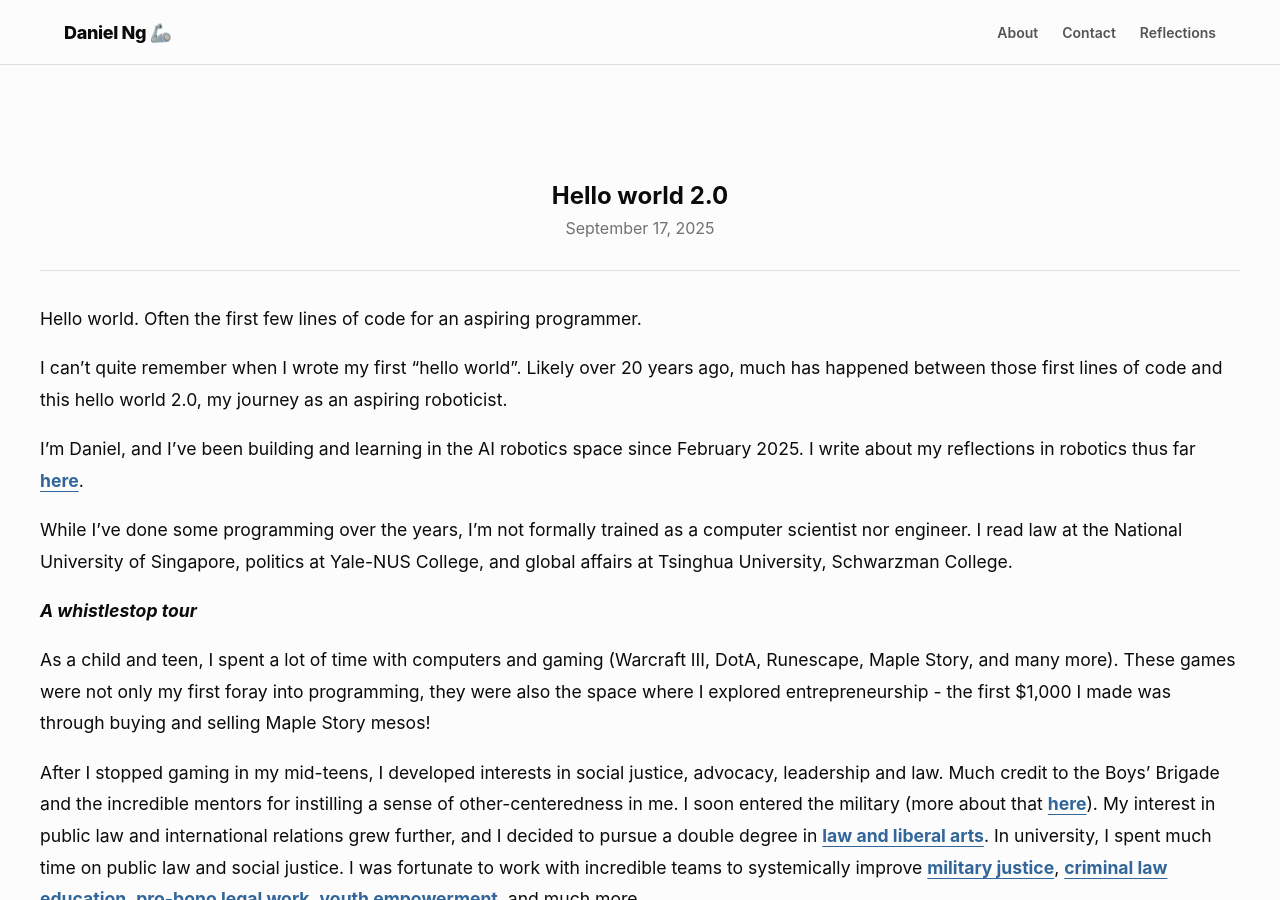
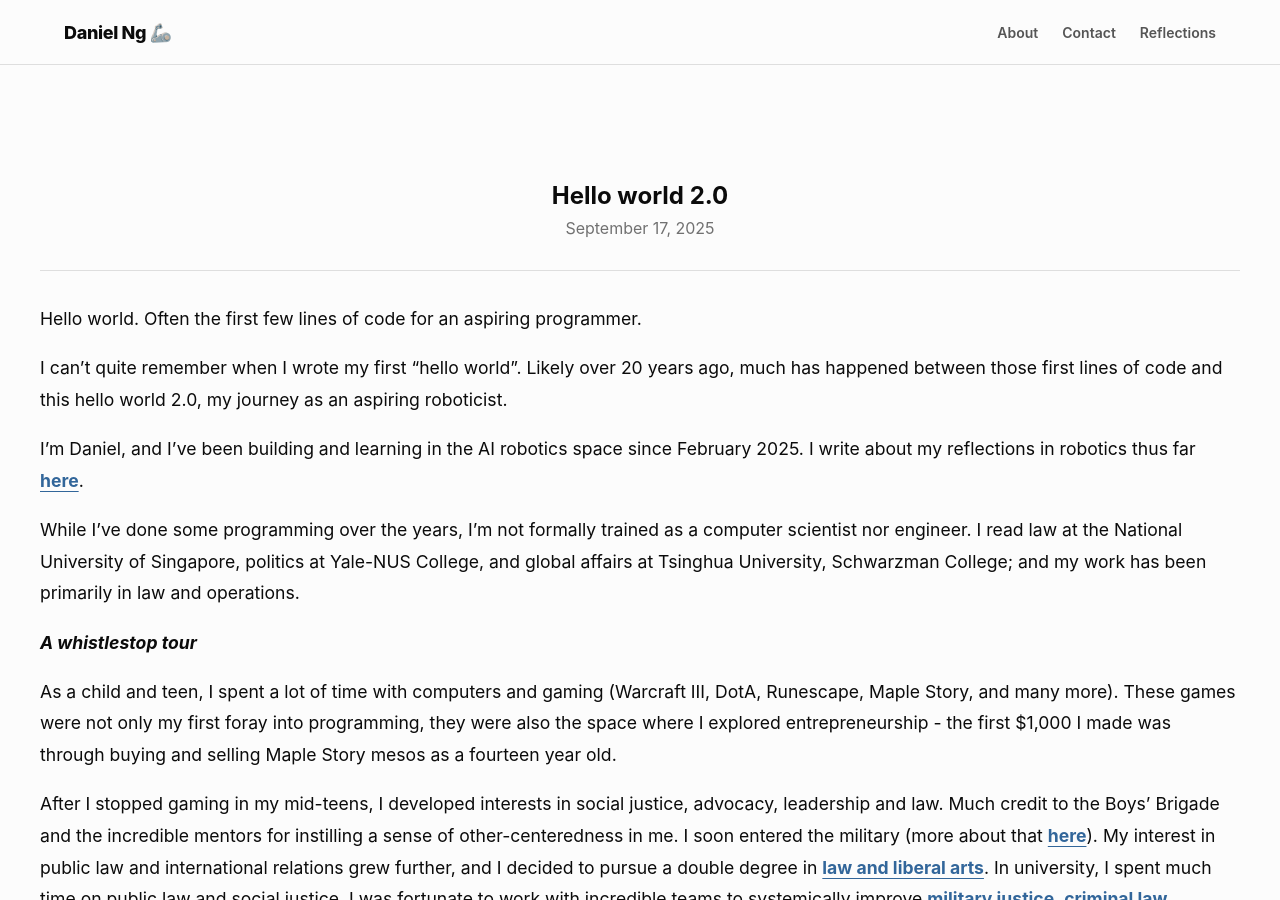
Before and after one commit to dn-mz/website, a Jekyll site: the page built from _posts/2025-09-17-hello-world.md, in a window 1280 px wide and 900 px high. Built offline with Jekyll 4.4.1, drawn with Linux system fonts in a browser that asks for light colours.

Commit message:
updates to first post

```diff
--- a/_posts/2025-09-17-hello-world.md
+++ b/_posts/2025-09-17-hello-world.md
@@ -13,11 +13,11 @@ I can't quite remember when I wrote my first "hello world". Likely over 20 years
 
 I'm Daniel, and I've been building and learning in the AI robotics space since February 2025. I write about my reflections in robotics thus far [here](/blog/why-robotics){: .custom-link}.
 
-While I've done some programming over the years, I'm not formally trained as a computer scientist nor engineer. I read law at the National University of Singapore, politics at Yale-NUS College, and global affairs at Tsinghua University, Schwarzman College.
+While I've done some programming over the years, I'm not formally trained as a computer scientist nor engineer. I read law at the National University of Singapore, politics at Yale-NUS College, and global affairs at Tsinghua University, Schwarzman College; and my work has been primarily in law and operations.
 
 __*A whistlestop tour*__
 
-As a child and teen, I spent a lot of time with computers and gaming (Warcraft III, DotA, Runescape, Maple Story, and many more). These games were not only my first foray into programming, they were also the space where I explored entrepreneurship - the first $1,000 I made was through buying and selling Maple Story mesos!
+As a child and teen, I spent a lot of time with computers and gaming (Warcraft III, DotA, Runescape, Maple Story, and many more). These games were not only my first foray into programming, they were also the space where I explored entrepreneurship - the first $1,000 I made was through buying and selling Maple Story mesos as a fourteen year old.
 
 After I stopped gaming in my mid-teens, I developed interests in social justice, advocacy, leadership and law. Much credit to the Boys' Brigade and the incredible mentors for instilling a sense of other-centeredness in me. I soon entered the military (more about that [here](/blog/ICT-2){: .custom-link}). My interest in public law and international relations grew further, and I decided to pursue a double degree in [law and liberal arts](https://lawgazette.com.sg/news/updates/law-and-liberal-arts-education/){: .custom-link}. In university, I spent much time on public law and social justice. I was fortunate to work with incredible teams to systemically improve [military justice](https://www.straitstimes.com/singapore/seven-law-students-recognised-for-pro-bono-work-while-at-nus){: .custom-link}, [criminal law education](https://law.nus.edu.sg/media/criminal-justice-club-partners-npcc-to-train-cadets/){: .custom-link}, [pro-bono legal work](https://law.nus.edu.sg/media/nus-law-recognises-students-pro-bono-initiatives/){: .custom-link}, [youth empowerment](https://www.nus.edu.sg/newshub/news/2017/2017-12/2017-12-10/PLATFORM-st-10dec-pA13.pdf){: .custom-link}, and much more.
 
```
